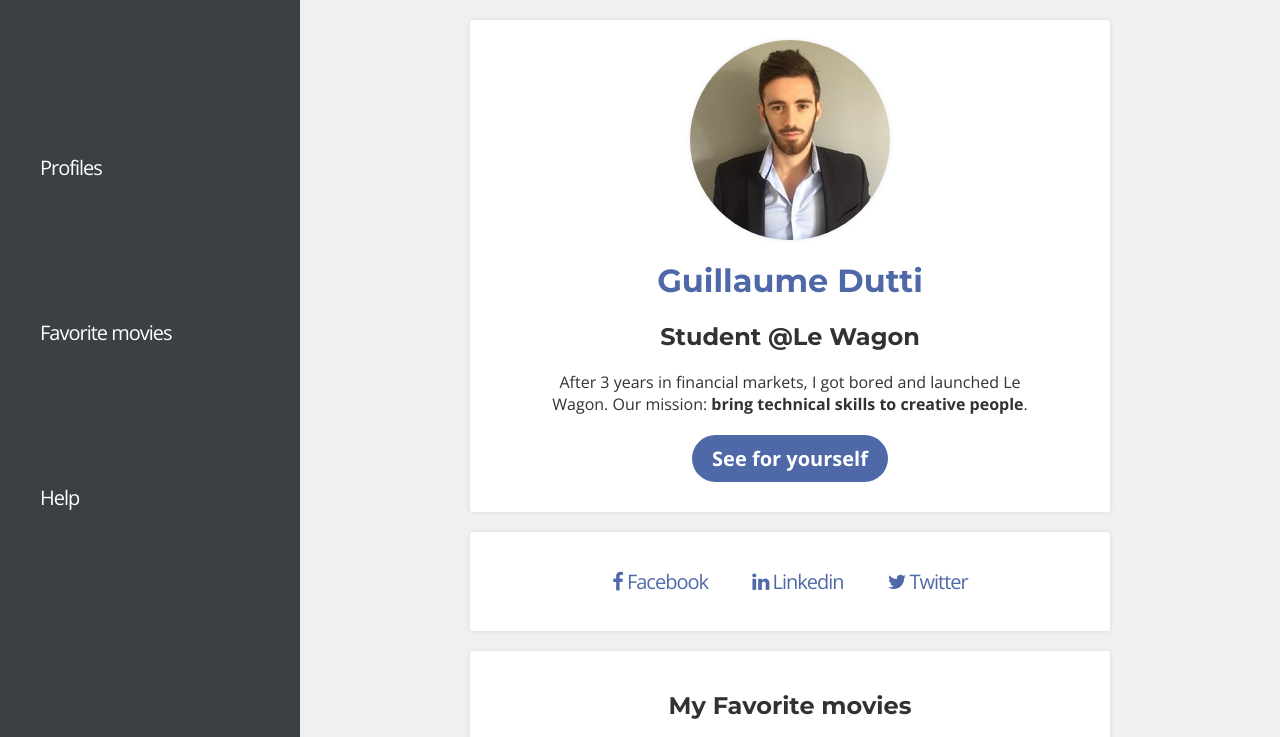
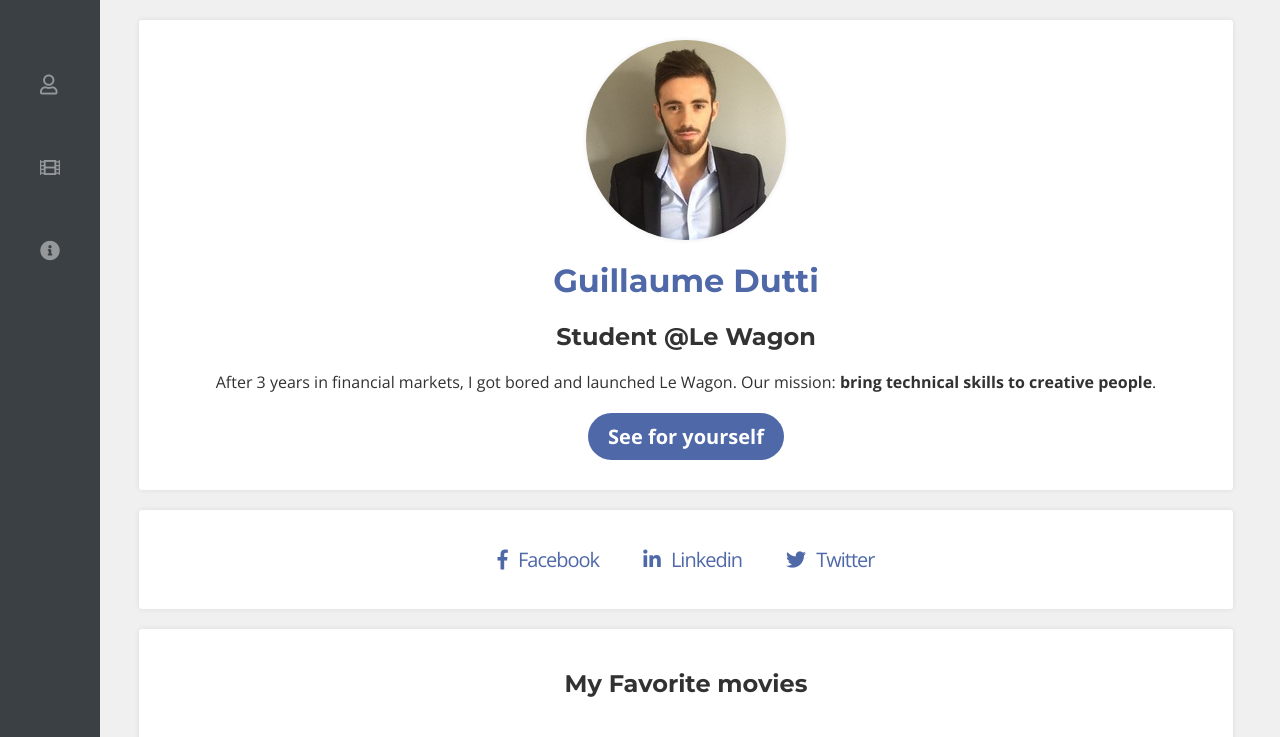
Before and after one commit to iTTUD-Pingouin/profile, a plain HTML site: page index.html in a window 1280 px wide. Shown: the top 737 px of the page. Drawn offline with nearby package versions, Linux system fonts and the light colour scheme.

Commit message:
sidebar content designed

```diff
--- a/index.html
+++ b/index.html
@@ -3,23 +3,28 @@
     <meta charset="utf-8">
     <title>Basic infos</title>
     <link href="https://fonts.googleapis.com/css?family=Open+Sans:400,300,700|Montserrat:400,700" rel="stylesheet">
-    <link href="https://maxcdn.bootstrapcdn.com/font-awesome/4.7.0/css/font-awesome.min.css" rel="stylesheet">
+    <link rel="stylesheet" href="https://use.fontawesome.com/releases/v5.0.12/css/all.css" integrity="sha384-G0fIWCsCzJIMAVNQPfjH08cyYaUtMwjJwqiRKxxE/rx96Uroj1BtIQ6MLJuheaO9" crossorigin="anonymous">
     <link rel="stylesheet" href="style.css">
   </head>
 
   <body>
 
     <div id="sidebar">
-      <div>
       <ul>
-          <li class="sidebar-item"><a href="#card-info"> Profiles</a></li>
-          <li class="sidebar-item"><a href="#favorite-movies">Favorite movies</a></li>
-          <li class="sidebar-item"><a href="#help">Help</a></li>
+        <li>
+          <a href="#card-info"><i class="far fa-user"></i></a>
+        </li>
+        <li>
+          <a href="#movies-section"><i class="fas fa-film"></i></a>
+        </li>
+        <li>
+          <a href="#info-section"><i class="fas fa-info-circle"></i></a>
+        </li>
       </ul>
-      </div>
     </div>
 
     <div id="page-content">
+
         <div class ="container text-center shadowed" id="card-info">
           <img src="images/profile_picture.jpeg" alt="Guillaume Dutti" class="img-circle shadowed">
           <h1>Guillaume Dutti</h1>
@@ -35,27 +40,28 @@
 
         </div>
 
+
       <div class ="container text-center shadowed">
         <ul class="list-inline center-list">
           <li>
             <a href="https://www.facebook.com/travisDbickle.ny">
-              <i class="fa fa-facebook"></i> Facebook
+              <i class="fab fa-facebook-f fa-right" ></i>   Facebook
             </a>
           </li>
           <li>
             <a href="https://www.linkedin.com/in/guillaume-dutti/">
-              <i class="fa fa-linkedin"></i> Linkedin
+              <i class="fab fa-linkedin-in fa-right"></i>   Linkedin
             </a>
           </li>
           <li>
             <a href="https://twitter.com/">
-              <i class="fa fa-twitter"></i> Twitter
+              <i class="fab fa-twitter fa-right"></i>   Twitter
             </a>
           </li>
         </ul>
       </div>
 
-      <div class ="container text-center shadowed" id="favorite-movies">
+      <div class ="container text-center shadowed" id="movies-section">
         <h2>My Favorite movies</h2>
         <table>
           <tbody>
@@ -90,7 +96,7 @@
         </table>
       </div>
 
-      <div class ="container text-center shadowed" id="help">
+      <div class ="container text-center shadowed" id="info-section">
         <h2>About this page</h2>
         This page has been coded during the <a href="https://lewagon.com/program" target="_blank">FullStack program @LeWagon</a>. That was probably the best experience of my entire life.
 
--- a/style.css
+++ b/style.css
@@ -28,10 +28,6 @@ a:hover {
   opacity: 0.5;
 }
 
-ul {
-  list-style: none;
-}
-
 #card-info p {
   padding-right: 50px;
   padding-left: 50px;
@@ -58,7 +54,7 @@ ul {
 .container {
   background-color: white;
   padding: 20px;
-  width: 600px;
+  width: 90%;
   margin: 20px auto;
   border-radius: 3px;
 }
@@ -94,22 +90,32 @@ ul {
 
 #sidebar {
   position: fixed;
-  width: 300px;
+  width: 100px;
   left: 0;
   top: 0;
   bottom: 0;
   background-color: #3B4045;
-  color: white;
-  height: 100%;
-}
-#page-content {
-  margin-left: 300px;
 }
 
-.sidebar-item {
-  padding-top: 138px;
+#sidebar > ul > li {
+  color: rgba(240,240,240, 0.5);
+  list-style: none;
+  padding-top: 50px;
+  font-size: 24px;
 }
 
-.sidebar-item a {
-  color: #FFFFFF;
+#sidebar > ul > li > a {
+  color: rgba(240,240,240, 0.5);
 }
+
+
+
+
+#page-content {
+  margin-left: 92px;
+}
+
+
+.fa-right {
+  padding-right: 7px;
+}
```
Lines whose indentation alone changed are shown as unchanged.
